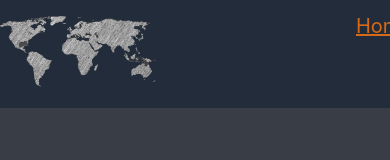
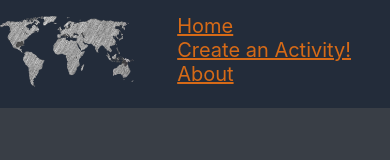
Before and after one commit to LeoEchenique/Countries-web-page, a React (Create React App) app in the folder client/: page /home/detail/1 in a window 390 px wide. Shown: the top 160 px of the page. Built offline with nearby package versions, Linux system fonts and the light colour scheme; no server answers.

Commit message:
nav + Card components responsive

```diff
--- a/client/src/components/Card/Card.module.css
+++ b/client/src/components/Card/Card.module.css
@@ -50,3 +50,10 @@
 .acts{
 outline: 2px solid red;
 }
+
+@media screen and (max-width: 800px) {
+    .Container{
+     outline: 2px solid blue;
+     height: max-content;
+    }
+ }
--- a/client/src/components/Nav/Nav.module.css
+++ b/client/src/components/Nav/Nav.module.css
@@ -49,3 +49,29 @@
     text-shadow: 1px 1px 7px rgb(221, 143, 70);
     transition: all 0.4s;
 }
+
+@media screen and (max-width:1200px) {
+  .main_container{
+    width: 100vw;
+  }
+  .nav_link{
+
+    margin-left: 0px;
+    justify-content: space-evenly;
+    width: 300px;
+  }
+  .logo{
+
+    width: 20vw;
+    margin-right: 6.2rem;
+  }
+}
+
+@media screen and (max-width: 500px) {
+
+  .nav_link{
+    flex-direction: column;
+    align-items:flex-start;
+    justify-content: center;
+  }
+}
--- a/client/src/components/_home/Home.module.css
+++ b/client/src/components/_home/Home.module.css
@@ -9,7 +9,6 @@
 }
 
 .search_bar{
-
 
     height: 4vh;
     display: flex;
@@ -35,6 +34,7 @@
     color: #3f506d;
      margin-right: 7px;
      margin-top: 60px;
+     padding-left: 0.5rem;
 }
 
 ::-moz-placeholder { /* Firefox 19+ */
@@ -110,9 +110,13 @@
     margin-bottom: 2%;
   }
 
-
-
-
   .box select option {
     padding: 30px;
   }
+
+/*   @media screen and (max-width: 800px) {
+     .Card_container{
+      outline: 2px solid blue;
+      height: fit-content;
+     }
+  } */
```
